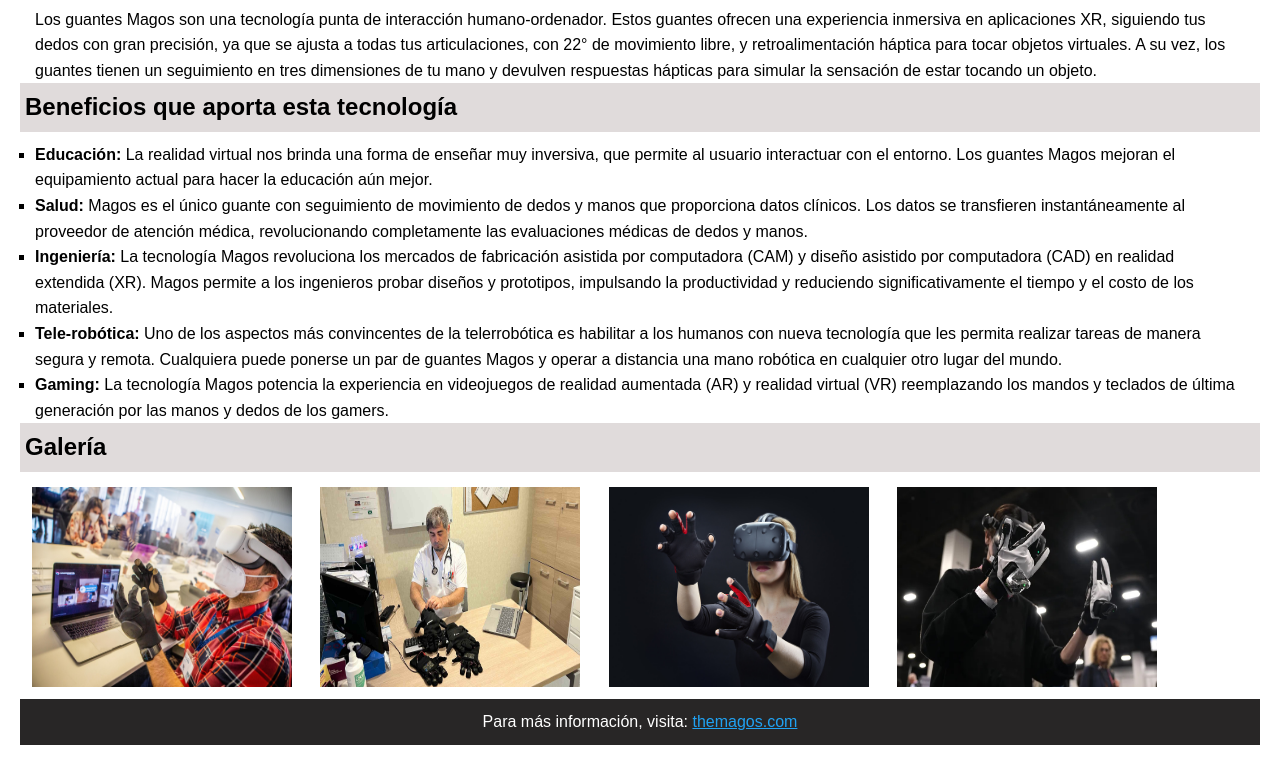
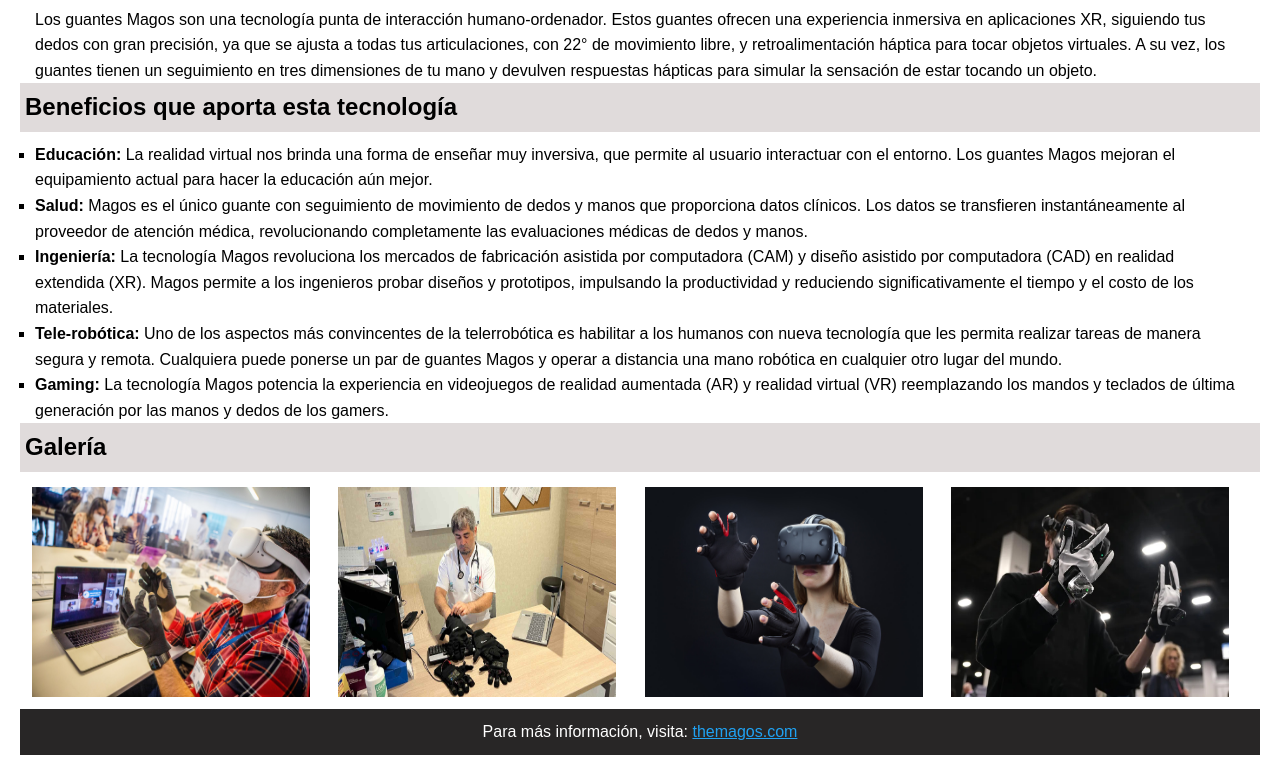
Before and after one commit to jgonzalezdeinf/Web-Magos, a plain HTML site: page index.html in a window 1280 px wide. Shown: the part 143-918 px from the top of the page. Drawn offline with Linux system fonts and the light colour scheme.

Commit message:
Update estilos.css
Agrandar imagenes

```diff
--- a/css/estilos.css
+++ b/css/estilos.css
@@ -55,7 +55,6 @@ section#gallery {
 
 section#gallery img {
 margin: 0 7px;
-  width: 260px;
-  height: 200px;
-  justify-content: center;
+width: 278px;
+height: 210px;
 }
```
Lines whose indentation alone changed are shown as unchanged.
